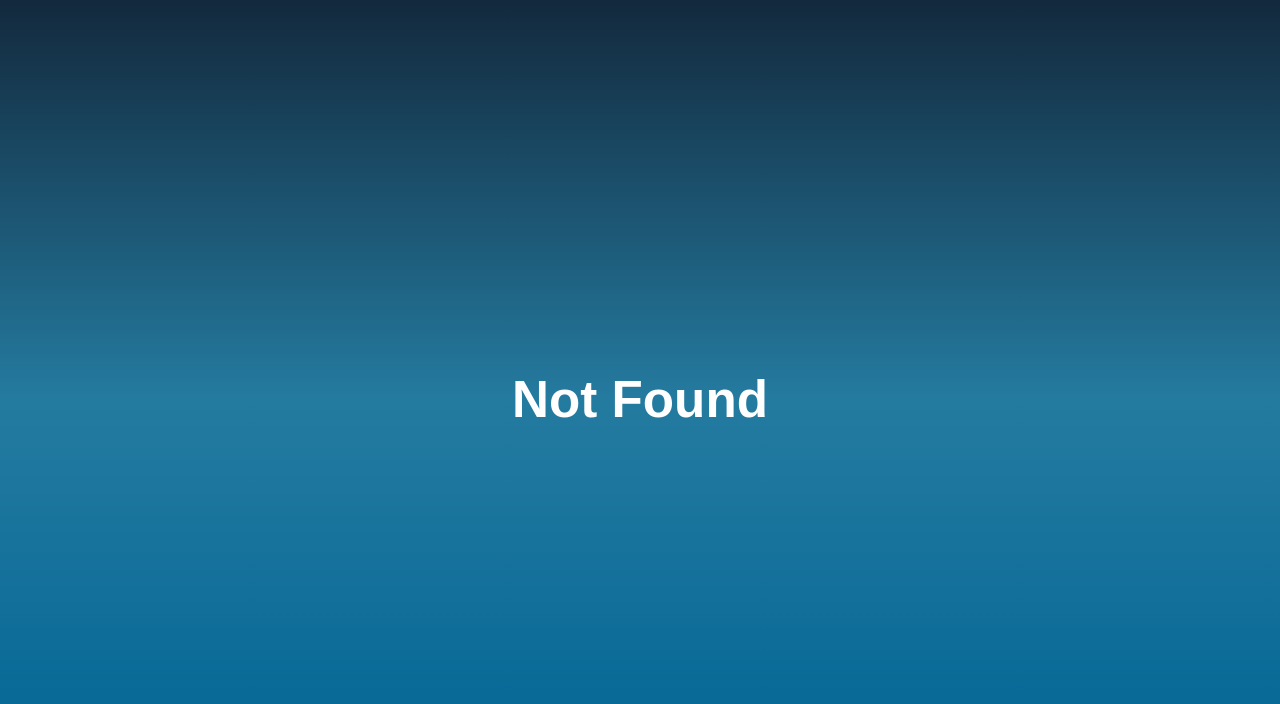
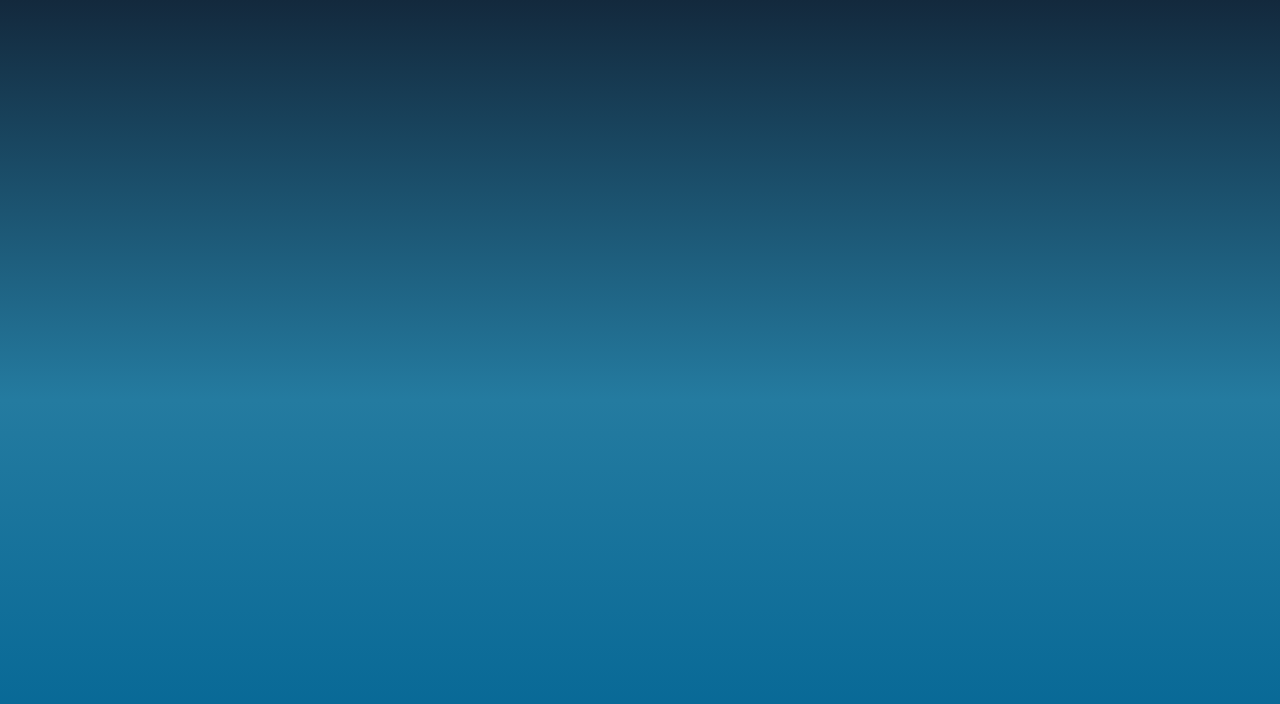
Before and after one commit to GuigohC0D3/EduMentor, a React (Vite) app in the folder edu-mentor/: page /Home in a window 1280 px wide. Shown: the top 704 px of the page. Built offline with nearby package versions, Linux system fonts and the light colour scheme.

Commit message:
Finalizei o Forget e comecei a produzir a HomePage

```diff
--- a/edu-mentor/index.html
+++ b/edu-mentor/index.html
@@ -2,9 +2,9 @@
 <html lang="en">
   <head>
     <meta charset="UTF-8" />
-    <link rel="icon" type="image/svg+xml" href="/vite.svg" />
+    <link rel="icon" type="image/svg+xml" href="./src/assets/img/mundo-melhor.png" />
     <meta name="viewport" content="width=device-width, initial-scale=1.0" />
-    <title>Vite + React</title>
+    <title>EduMentor</title>
   </head>
   <body>
     <div id="root"></div>
--- a/edu-mentor/src/App.jsx
+++ b/edu-mentor/src/App.jsx
@@ -2,6 +2,7 @@ import "./App.css";
 import LoginForm from "./assets/components/Logins/LoginForm";
 import ForgetPassword from "./assets/components/Forget/ForgetPassword";
 import RegisterForm from "./assets/components/Register/RegisterForm";
+import HomePage from "./assets/components/Home/HomePage";
 import { BrowserRouter, Route, Routes } from "react-router-dom";
 
 function App() {
@@ -11,6 +12,7 @@ function App() {
         <Route path="/Login" element={<LoginForm />} />
         <Route path="/Register" element={<RegisterForm />} />
         <Route path="/Forget" element={<ForgetPassword />} />
+        <Route path="/Home" element={<HomePage />} />
         <Route path="*" element={<h1>Not Found</h1>} />
       </Routes>
     </BrowserRouter>
--- /dev/null
+++ b/edu-mentor/src/assets/components/Home/HomePage.css
@@ -0,0 +1,10 @@
+* {
+    margin: 0;
+    padding: 0;
+    font-family: 'popins', sans-serif;
+    ;
+}
+
+body {
+    background-color: aliceblue;
+}
--- /dev/null
+++ b/edu-mentor/src/assets/components/Home/HomePage.jsx
@@ -0,0 +1,8 @@
+import React from "react";
+import "./HomePage.css"; // Importando estilos
+
+const HomePage = () => {
+  return <main id="container"></main>;
+};
+
+export default HomePage;
```
Also changed, not shown: edu-mentor/src/assets/img/mundo-melhor.png (added).
